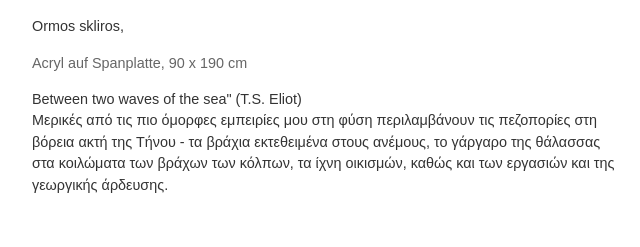
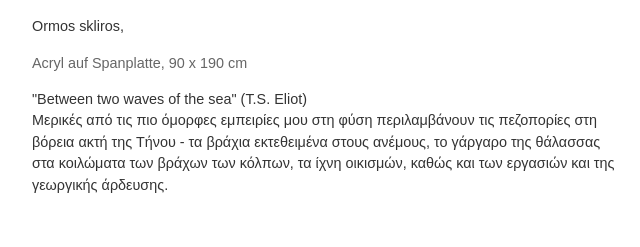
Before and after one commit to Konstantin-Mappes/johannesasmus, a plain HTML site: page griechenland.html in a window 1280 px wide. Shown: the part 2326-2573 px from the top of the page, 468-1108 px from the left. Drawn offline with Linux system fonts and the light colour scheme.

Commit message:
Update griechenland.html

```diff
--- a/griechenland.html
+++ b/griechenland.html
@@ -51,7 +51,7 @@
                 <div class="artwork-info">
                     <p>Ormos skliros,</p>
                     <div class="meta"><p>Acryl auf Spanplatte, 90 x 190 cm</p></div>
-                    <p>Between two waves of the sea" (T.S. Eliot)<br>Μερικές από τις πιο όμορφες εμπειρίες μου στη φύση περιλαμβάνουν τις πεζοπορίες στη βόρεια ακτή της Τήνου - τα βράχια εκτεθειμένα στους ανέμους, το γάργαρο της θάλασσας στα κοιλώματα των βράχων των κόλπων, τα ίχνη οικισμών, καθώς και των εργασιών και της γεωργικής άρδευσης.</p>
+                    <p>"Between two waves of the sea" (T.S. Eliot)<br>Μερικές από τις πιο όμορφες εμπειρίες μου στη φύση περιλαμβάνουν τις πεζοπορίες στη βόρεια ακτή της Τήνου - τα βράχια εκτεθειμένα στους ανέμους, το γάργαρο της θάλασσας στα κοιλώματα των βράχων των κόλπων, τα ίχνη οικισμών, καθώς και των εργασιών και της γεωργικής άρδευσης.</p>
                 </div>
             </div>
 
```
